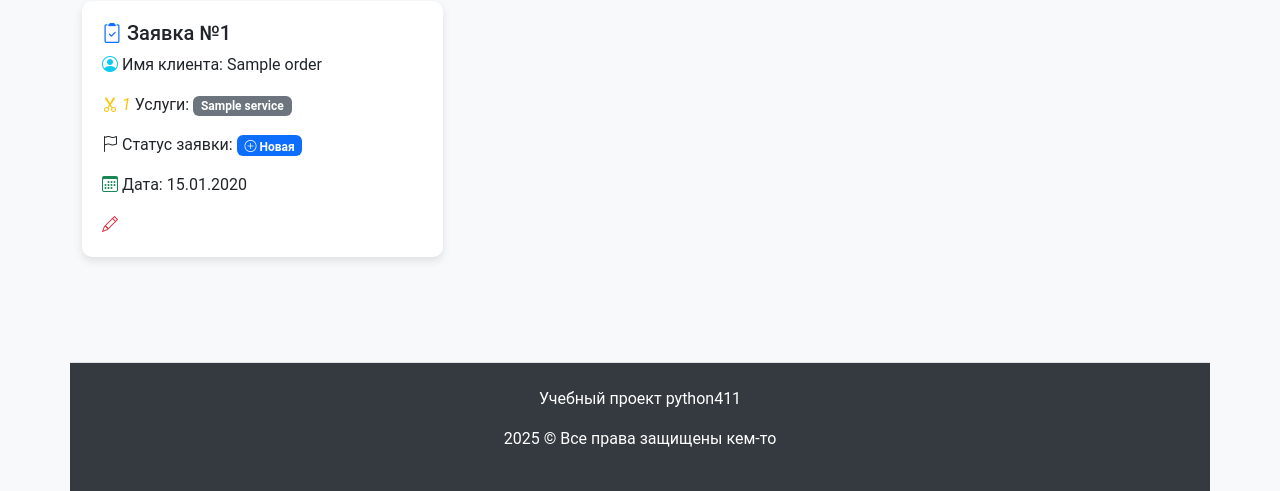
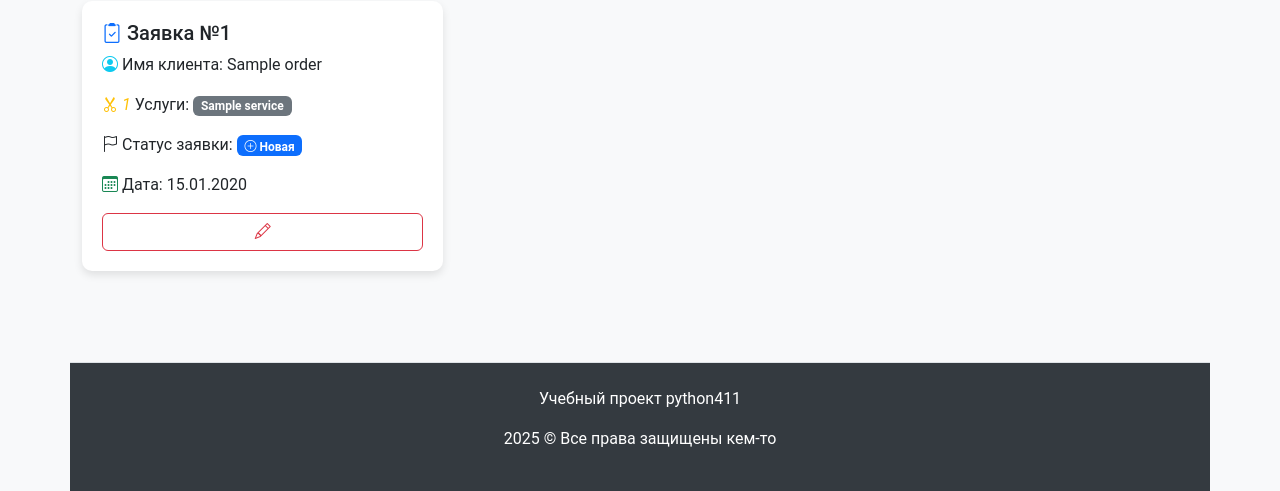
Before and after one commit to VladimirMonin/django_consult_411, a Django app: page /orders/ in a window 1280 px wide. Shown: the part 309-800 px from the top of the page. Run offline with Django 5.2, Linux system fonts and the light colour scheme; tables that the repository leaves empty hold one stand-in row (values such as "Sample post").

Commit message:
lesson_59: поправили кнопку редактирования заявки в списковом отображении

```diff
--- a/templates/order_card_include.html
+++ b/templates/order_card_include.html
@@ -26,7 +26,7 @@
             </p>
             <p><i class="bi bi-calendar3 text-success"></i> Дата: {{ order.created_at|date:"d.m.Y" }}</p>
             {% comment %} Кнопка редактирования {% endcomment %}
-            <a href="{% url 'order_update' order.id %}"><i class="bi bi-pencil text-danger"></i>
+            <a href="{% url 'order_update' order.id %}" class="btn btn-outline-danger"><i class="bi bi-pencil"></i>
         </a>
         </div>
     </div>
```
